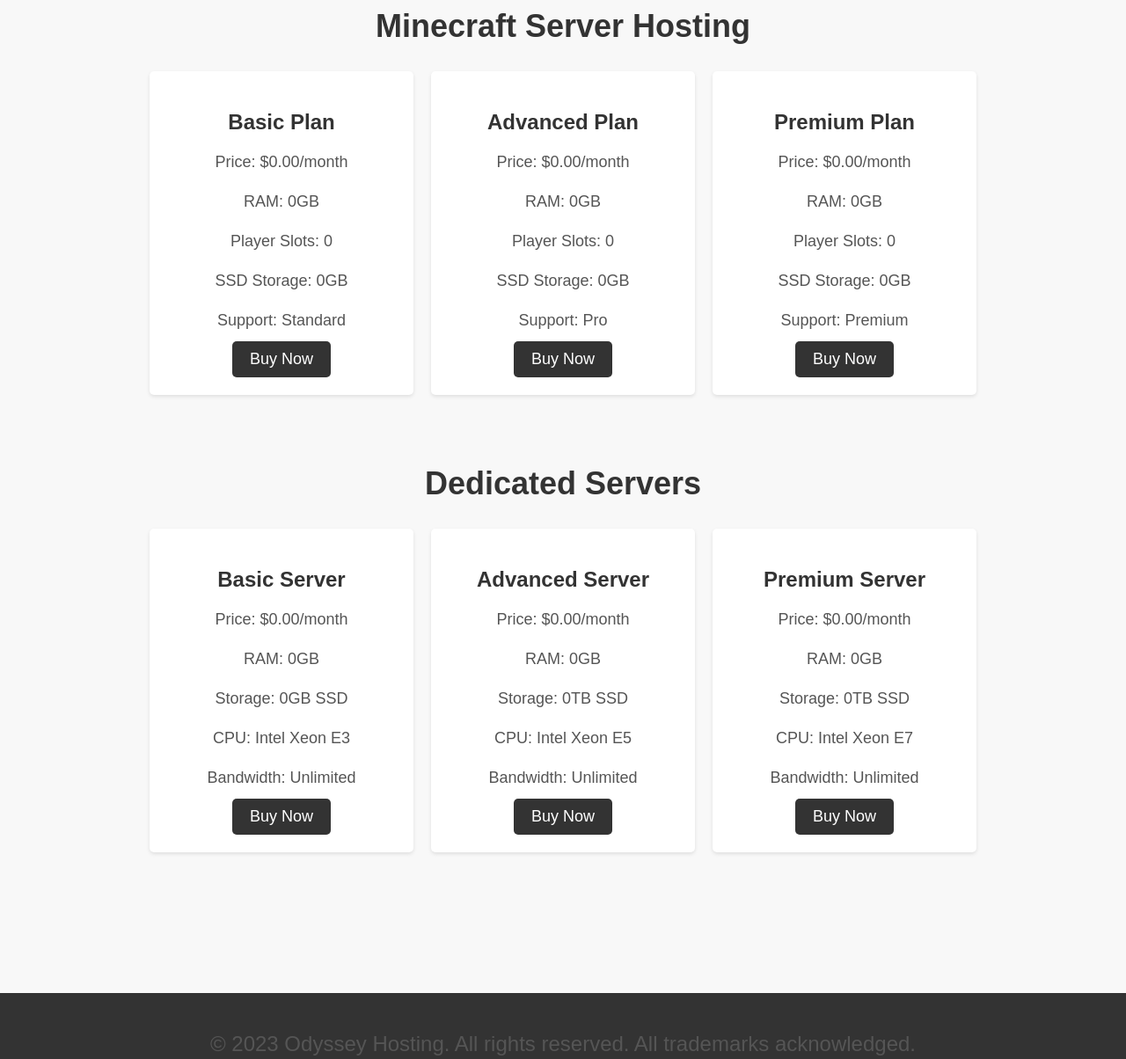
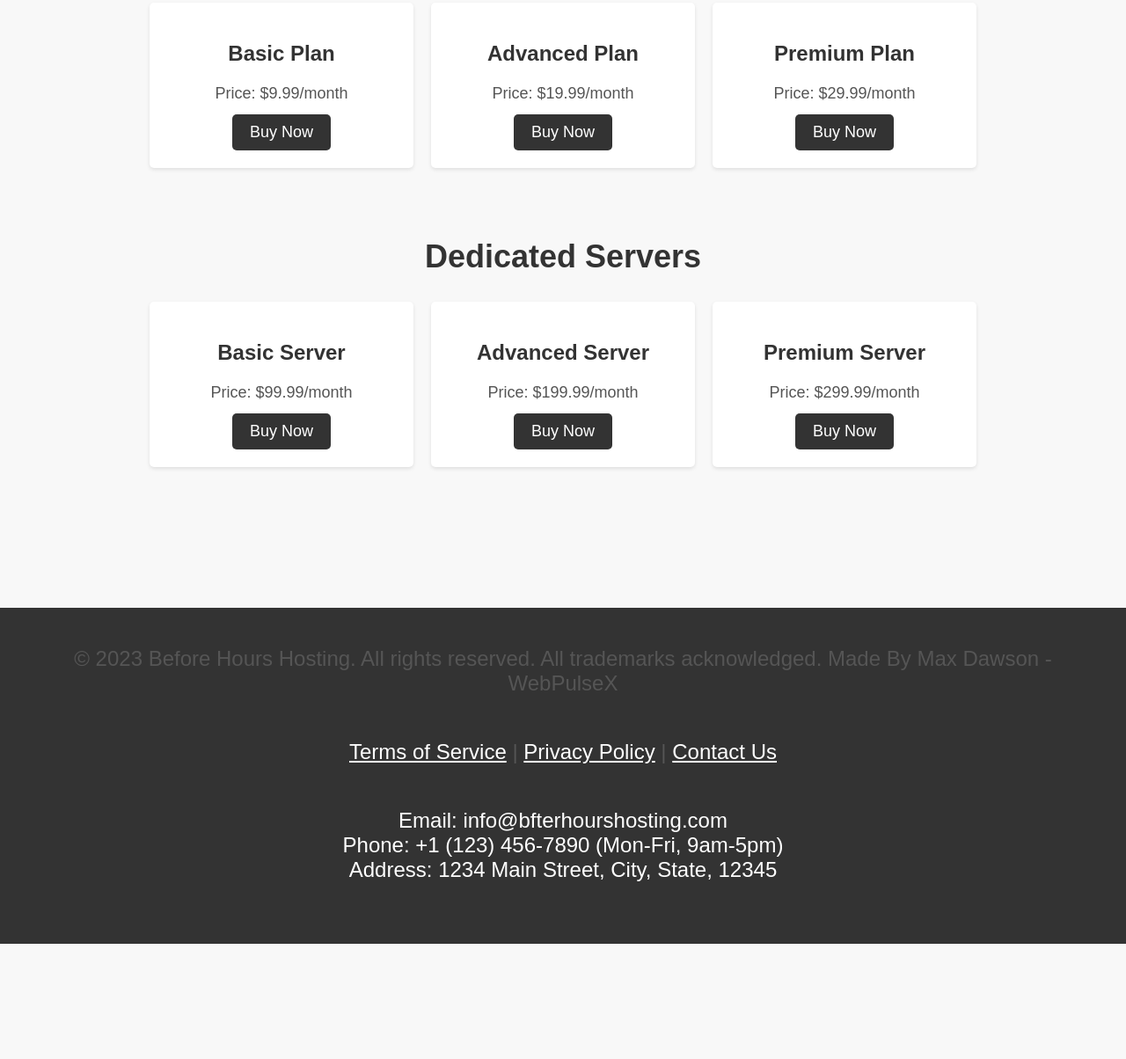
Before and after one commit to max-and-eric-projects/odyssey-hosting-billing, a plain HTML site: page store/index.html in a window 1280 px wide. Shown: the part 348-1552 px from the top of the page at 88% size. After the commit the page ends 1421 px from the top, so only its background shows below. Drawn offline with Linux system fonts and the light colour scheme; a script that the page names is missing.

Commit message:
Made the store page and fixed nav bar

```diff
--- a/index.html
+++ b/store/index.html
@@ -1,7 +1,7 @@
 <!DOCTYPE html>
 <html>
 <head>
-    <title>Odyssey Hosting</title>
+    <title>Odyssey Hosting - Shop</title>
     <meta name="viewport" content="width=device-width, initial-scale=1.0">
     <script src="https://webpulsex.com/public/b9d7a79b63e885e1/main.js"></script>
     <style>
@@ -261,15 +261,14 @@
         }
     </style>
 </head>
-<html>
 <body>
     <!-- Desktop navigation -->
     <div class="navbar-desktop">
         <a href="/">Home</a>
+        <a href="/store">Store</a>
+        <a href="https://panel.odysseynetwork.online">Panel</a>
         <a href="/login">Login</a>
         <a href="/signup">Signup</a>
-        <a href="/store">Store</a>
-        <a href="https://panel.odysseynetwork.online">Panel</a>
         <a href="/logout.html">Logout</a>
     </div>
 
@@ -282,50 +281,40 @@
         </div>
         <div class="navbar-menu">
             <a href="/">Home</a>
+            <a href="/store">Store</a>
+            <a href="https://panel.odysseynetwork.online">Panel</a>
             <a href="/login">Login</a>
             <a href="/signup">Signup</a>
-            <a href="/store">Store</a>
-            <a href="https://panel.odysseynetwork.online">Panel</a>
             <a href="/logout.html">Logout</a>
         </div>
     </div>
 
     <!-- Main content -->
     <div class="content">
-        <h1>Odyssey Hosting</h1>
-        <p>Welcome to Odyssey Hosting.</p>
+        <h1>Store</h1>
 
-        <div class="section">
+        <div class="section" id="mcHosting">
             <h2>Minecraft Server Hosting</h2>
 
             <div class="buy-option">
                 <div class="plan">
                     <h3>Basic Plan</h3>
-                    <p>Price: $0.00/month</p>
-                    <p>RAM: 0GB</p>
-                    <p>Player Slots: 0</p>
-                    <p>SSD Storage: 0GB</p>
-                    <p>Support: Standard</p>
+                    <p>Price: $9.99/month</p>
+                    <!-- Add more details for the basic plan -->
                     <button>Buy Now</button>
                 </div>
 
                 <div class="plan">
                     <h3>Advanced Plan</h3>
-                    <p>Price: $0.00/month</p>
-                    <p>RAM: 0GB</p>
-                    <p>Player Slots: 0</p>
-                    <p>SSD Storage: 0GB</p>
-                    <p>Support: Pro</p>
+                    <p>Price: $19.99/month</p>
+                    <!-- Add more details for the advanced plan -->
                     <button>Buy Now</button>
                 </div>
 
                 <div class="plan">
                     <h3>Premium Plan</h3>
-                    <p>Price: $0.00/month</p>
-                    <p>RAM: 0GB</p>
-                    <p>Player Slots: 0</p>
-                    <p>SSD Storage: 0GB</p>
-                    <p>Support: Premium</p>
+                    <p>Price: $29.99/month</p>
+                    <!-- Add more details for the premium plan -->
                     <button>Buy Now</button>
                 </div>
             </div>
@@ -337,31 +326,22 @@
             <div class="buy-option">
                 <div class="plan">
                     <h3>Basic Server</h3>
-                    <p>Price: $0.00/month</p>
-                    <p>RAM: 0GB</p>
-                    <p>Storage: 0GB SSD</p>
-                    <p>CPU: Intel Xeon E3</p>
-                    <p>Bandwidth: Unlimited</p>
+                    <p>Price: $99.99/month</p>
+                    <!-- Add more details for the basic server -->
                     <button>Buy Now</button>
                 </div>
 
                 <div class="plan">
                     <h3>Advanced Server</h3>
-                    <p>Price: $0.00/month</p>
-                    <p>RAM: 0GB</p>
-                    <p>Storage: 0TB SSD</p>
-                    <p>CPU: Intel Xeon E5</p>
-                    <p>Bandwidth: Unlimited</p>
+                    <p>Price: $199.99/month</p>
+                    <!-- Add more details for the advanced server -->
                     <button>Buy Now</button>
                 </div>
 
                 <div class="plan">
                     <h3>Premium Server</h3>
-                    <p>Price: $0.00/month</p>
-                    <p>RAM: 0GB</p>
-                    <p>Storage: 0TB SSD</p>
-                    <p>CPU: Intel Xeon E7</p>
-                    <p>Bandwidth: Unlimited</p>
+                    <p>Price: $299.99/month</p>
+                    <!-- Add more details for the premium server -->
                     <button>Buy Now</button>
                 </div>
             </div>
@@ -370,14 +350,14 @@
 
 <!-- Footer -->
 <div class="footer">
-    <p>&copy; 2023 Odyssey Hosting. All rights reserved. All trademarks acknowledged.</p>
+    <p>&copy; 2023 Before Hours Hosting. All rights reserved. All trademarks acknowledged. Made By Max Dawson - WebPulseX</p>
     <p>
         <a href="/terms" style="color: #fff;">Terms of Service</a> |
         <a href="/privacy" style="color: #fff;">Privacy Policy</a> |
         <a href="/contact" style="color: #fff;">Contact Us</a>
     </p>
     <p style="color: #fff;">
-        Email: info@odysseyhosting.com <br>
+        Email: info@bfterhourshosting.com <br>
         Phone: +1 (123) 456-7890 (Mon-Fri, 9am-5pm) <br>
         Address: 1234 Main Street, City, State, 12345
     </p>
@@ -386,10 +366,30 @@
 
     <!-- JavaScript -->
     <script>
+        const mcHosting = document.getElementById("mcHosting");
+
         function toggleMenu() {
             var menu = document.querySelector('.navbar-menu');
             menu.classList.toggle('active');
         }
+
+        webpulsex_listProducts(function(responce){
+        if (responce.status == "Success"){
+            for (var i = 0; i < responce.mcHosting.length; i++) {
+                var currentProductInfo = responce.mcHosting[i];
+            	mcHosting.innerHTML = mcHosting.innerHTML+`
+<div class="box">
+	<h2>${currentProductInfo.Display_Name}</h2>
+	<b><p>$${currentProductInfo.Price / 100}</p></b>
+	<p>${currentProductInfo.Description}</p><br>
+	<b><a class="purchaseButton" href="/checkout?product=${currentProductInfo.Product_Identifier}">Purchase</a><b>
+</div>
+`;
+            }
+        } else{
+            errorBanner.textContent = "No products right now, come back later.";
+        }
+    });
     </script>
 </body>
 </html>
```
